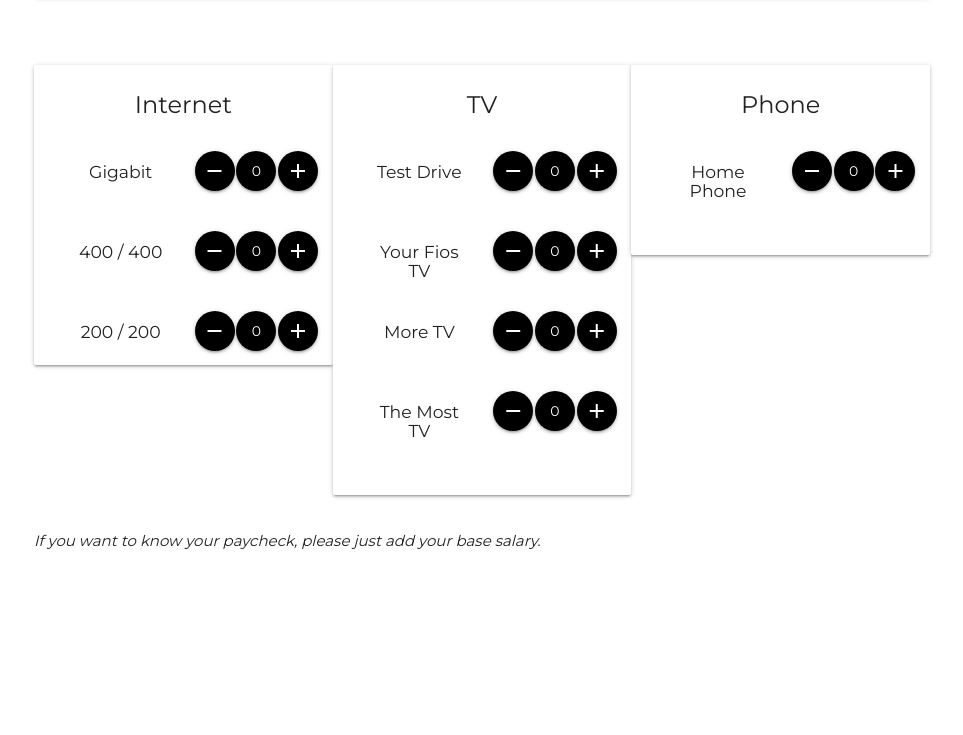
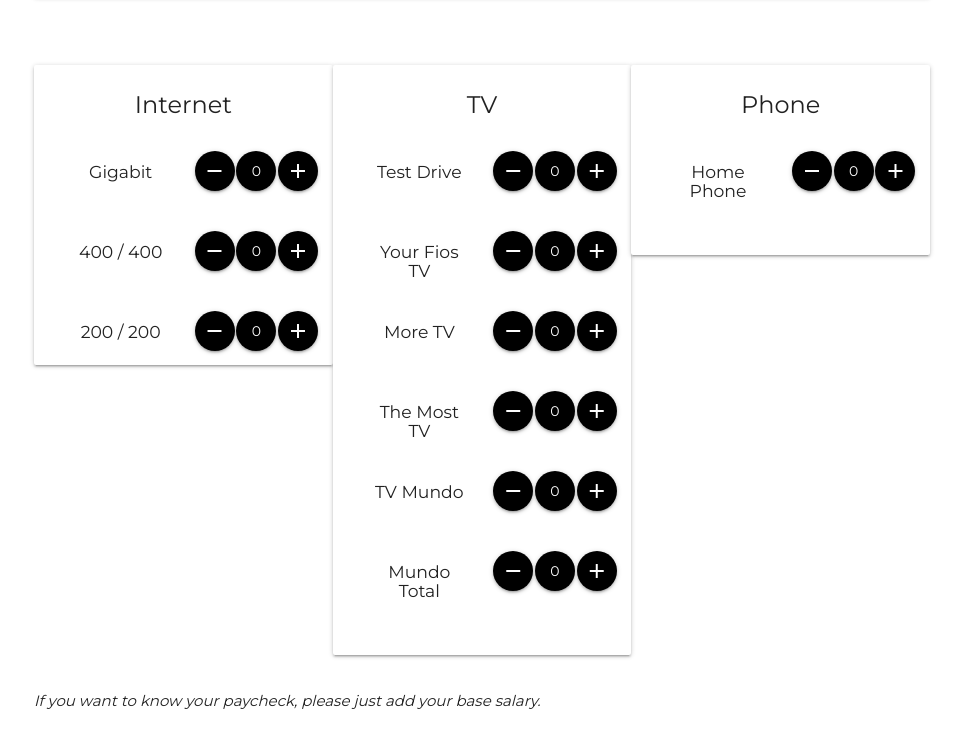
Before and after one commit to drny85/myearnings, a plain HTML site: page index.html in a window 1280 px wide. Shown: the part 450-1185 px from the top of the page, without its empty margins (158-1121 px from the left). Before the commit the page ends 1025 px from the top, so only its background shows below. Drawn offline with nearby package versions, Linux system fonts and the light colour scheme.

Commit message:
added mundo TV

```diff
--- a/index.html
+++ b/index.html
@@ -216,6 +216,50 @@
 
                         </div>
                     </div>
+                    <div class="row center">
+                        <div class="col s6">
+                            <h6 class="center">TV Mundo</h6>
+                        </div>
+                        <div class="col s6">
+                            <div class="row">
+                                <div class="col s4">
+                                    <a onclick="removeMundo()" id="remGig" class="btn-floating black"><i
+                                            class="material-icons">remove</i></a>
+                                </div>
+                                <div class="col s4">
+                                    <a id="qtyMundo" class="btn-floating black center">0</a>
+                                </div>
+
+                                <div class="col s4">
+                                    <a onclick="addMundoTV()" id="plus" class="btn-floating black"><i
+                                            class="material-icons">add</i></a>
+                                </div>
+                            </div>
+
+                        </div>
+                    </div>
+                    <div class="row center">
+                        <div class="col s6">
+                            <h6 class="center">Mundo Total</h6>
+                        </div>
+                        <div class="col s6">
+                            <div class="row">
+                                <div class="col s4">
+                                    <a onclick="removeMundoTotal()" id="remGig" class="btn-floating black"><i
+                                            class="material-icons">remove</i></a>
+                                </div>
+                                <div class="col s4">
+                                    <a id="qtyMundoTotal" class="btn-floating black center">0</a>
+                                </div>
+
+                                <div class="col s4">
+                                    <a onclick="addMundoTotal()" id="plus" class="btn-floating black"><i
+                                            class="material-icons">add</i></a>
+                                </div>
+                            </div>
+
+                        </div>
+                    </div>
 
                 </div>
             </div>
--- a/index.js
+++ b/index.js
@@ -75,11 +75,10 @@ class CalculateComp {
     }
 
     addMundo() {
-        if ( this.tv > 0 ) {
-            this.tv++;
-            this.qtyMundo++
-            this.checkForTierAndRecalculate();
-        }
+
+        this.tv++;
+        this.qtyMundo++
+        this.checkForTierAndRecalculate();
 
 
     }
@@ -96,12 +95,10 @@ class CalculateComp {
 
     addMundoTotal() {
 
-        if ( this.tv > 0 ) {
-            this.tv++;
-            this.qtyMundoTotal++
-            this.checkForTierAndRecalculate();
-        }
 
+        this.tv++;
+        this.qtyMundoTotal++
+        this.checkForTierAndRecalculate();
 
     }
 
@@ -354,6 +351,8 @@ const qtyYourTV = document.getElementById( 'qtyYourTV' );
 const qtyMoreTV = document.getElementById( 'qtyMoreTV' );
 const qtyMostTV = document.getElementById( 'qtyMostTV' );
 const qtyPhone = document.getElementById( 'qtyPhone' );
+const qtyMundo = document.getElementById( 'qtyMundo' );
+const qtyMundoTotal = document.getElementById( 'qtyMundoTotal' );
 
 const spanInt = document.getElementById( 'spanInt' );
 const spanTV = document.getElementById( 'spanTV' );
@@ -409,6 +408,8 @@ function reload() {
     spanTV.innerText = `${myApp.tv}`;
     spanPhone.innerText = `${myApp.qtyPhone}`;
     qtyPhone.innerText = `${myApp.qtyPhone}`;
+    qtyMundo.innerText = `${myApp.qtyMundo}`
+    qtyMundoTotal.innerText = `${myApp.qtyMundoTotal}`
 
 
 }
@@ -524,3 +525,24 @@ function resetAll() {
     reload();
 
 }
+
+function addMundoTV() {
+    myApp.addMundo();
+    reload();
+}
+
+function removeMundo() {
+    myApp.removeMundo();
+    reload();
+
+}
+
+function addMundoTotal() {
+    myApp.addMundoTotal();
+    reload();
+}
+
+function removeMundoTotal() {
+    myApp.removeMundoTotal();
+    reload();
+}
```
